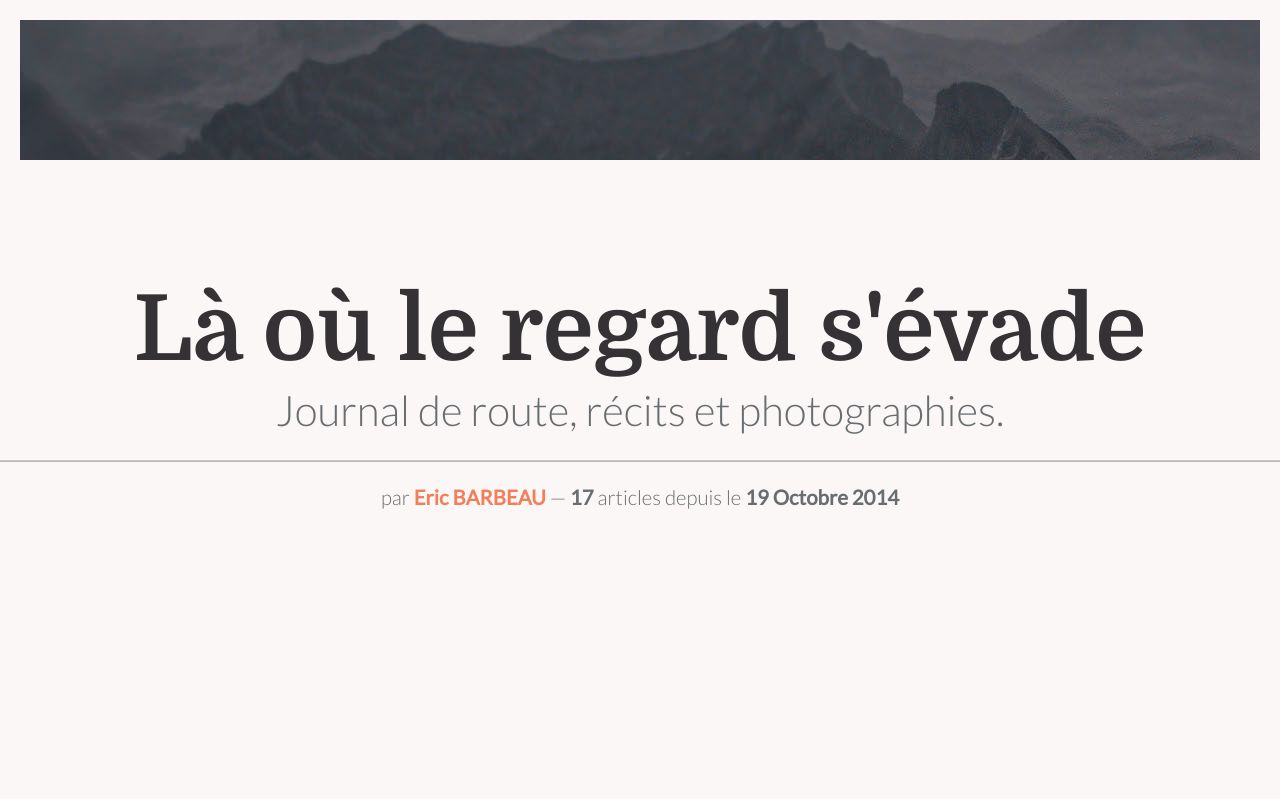
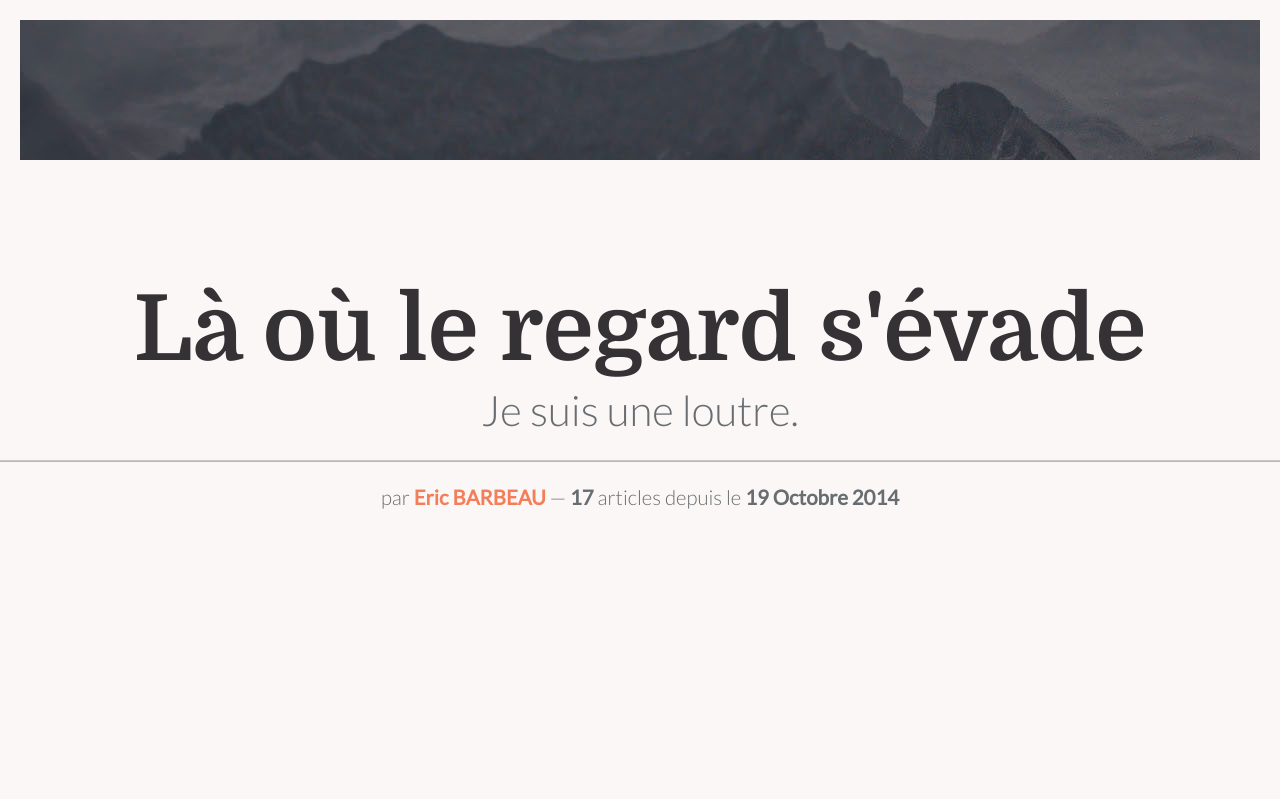
Before and after one commit to EricBARBEAU/blog.errric.me, a plain HTML site: page index.html in a window 1280 px wide. Both pictures are taken after a click on the button 639 px from the left and 700 px from the top of the page. Shown: the top 799 px of the page. Drawn offline with Linux system fonts and the light colour scheme.

Commit message:
Trying to commit to repo

```diff
--- a/index.html
+++ b/index.html
@@ -27,7 +27,7 @@
 				<div class="bg-img"><img src="img/bg.jpg" alt="Background Image" /></div>
 				<div class="title">
 					<h1>Là où le regard s'évade</h1>
-					<p class="subline">Journal de route, récits et photographies.</p>
+					<p class="subline">Je suis une loutre.</p>
 					<p>par <a href="http://www.errric.me" target="_blank"><strong>Eric BARBEAU</strong></a> &#8212; <strong>17</strong> articles depuis le <strong>19 Octobre 2014</strong></p>
 				</div>
 				<div class="bg-img"><img src="img/bg.jpg" alt="Background Image" /></div>
```
